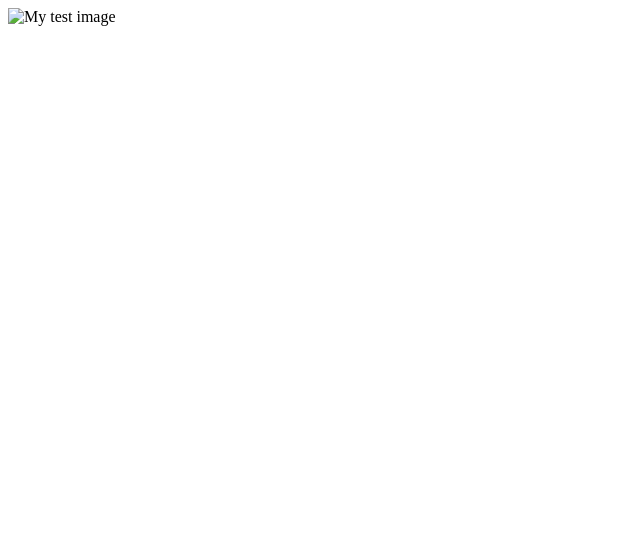
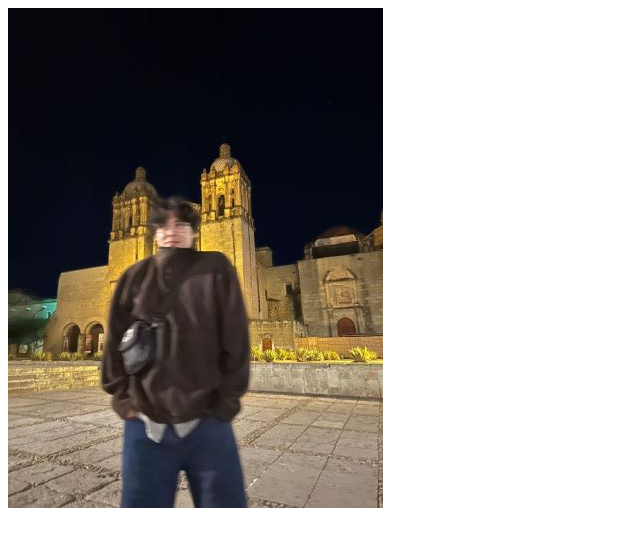
Before and after one commit to CIT82/robertoj-pub, a plain HTML site: page pages/index.html in a window 1280 px wide. Shown: the whole page, without its empty margins (0-640 px from the left). Drawn offline with Linux system fonts and the light colour scheme.

Commit message:
Update index.html

```diff
--- a/pages/index.html
+++ b/pages/index.html
@@ -6,6 +6,6 @@
     <title>Roberto</title>
   </head>
   <body>
-    <img src="images/firefox-icon.png" alt="My test image" />
+    <img src="https://raw.githubusercontent.com/CIT82/robertoj-pub/main/images/robertojuandedios.jpg" alt="My test image" />
   </body>
 </html>
```
